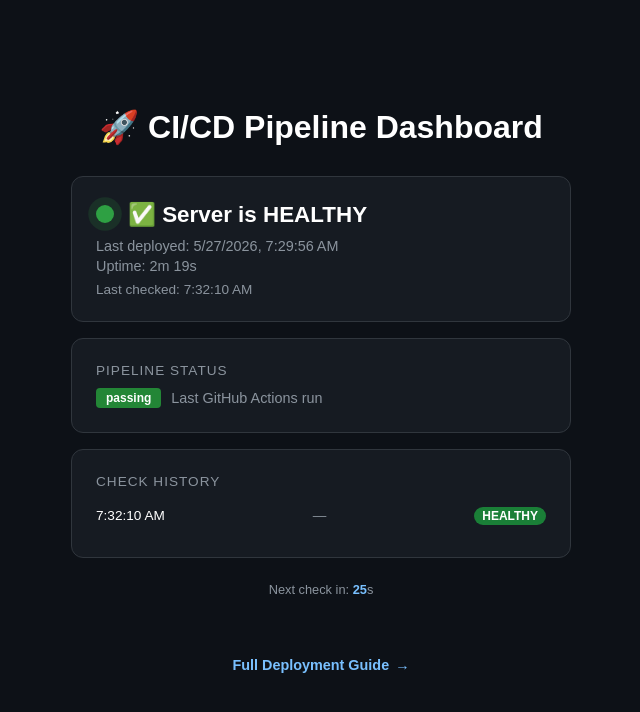
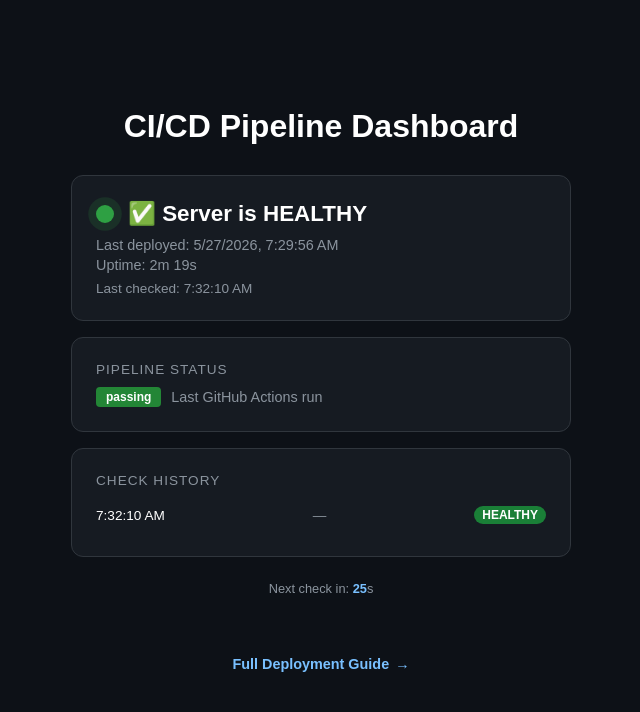
Before and after one commit to jenishkhadka/aws-cicd-monitor, a plain HTML site: page index.html in a window 1280 px wide. Shown: the whole page, without its empty margins (319-959 px from the left). Drawn offline with Linux system fonts and the light colour scheme.

Commit message:
Improved UI

```diff
--- a/index.html
+++ b/index.html
@@ -124,7 +124,7 @@
   </style>
 </head>
 <body>
-  <h1>🚀 CI/CD Pipeline Dashboard</h1>
+  <h1> CI/CD Pipeline Dashboard</h1>
 
   <!-- Status Card -->
   <div class="card">
```
